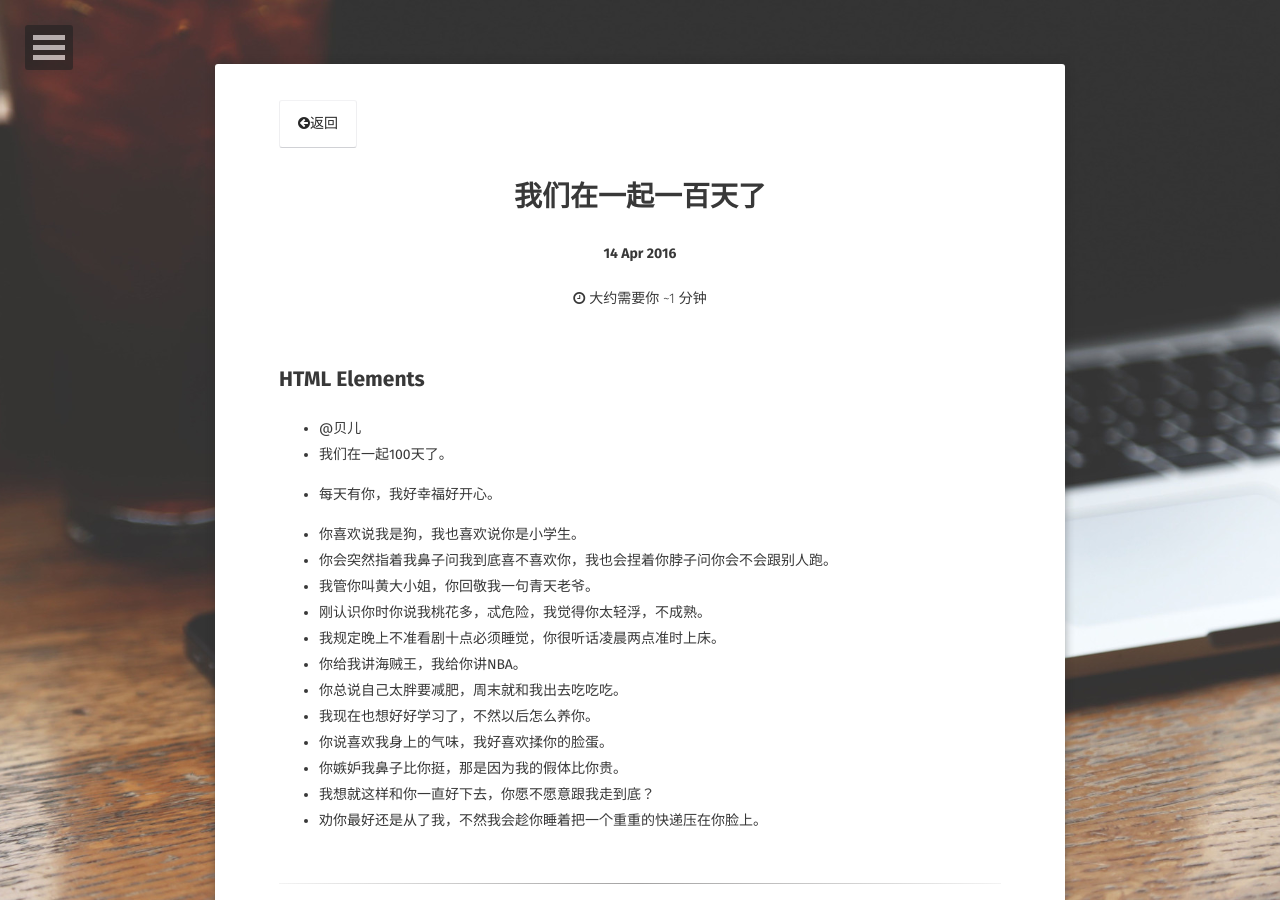
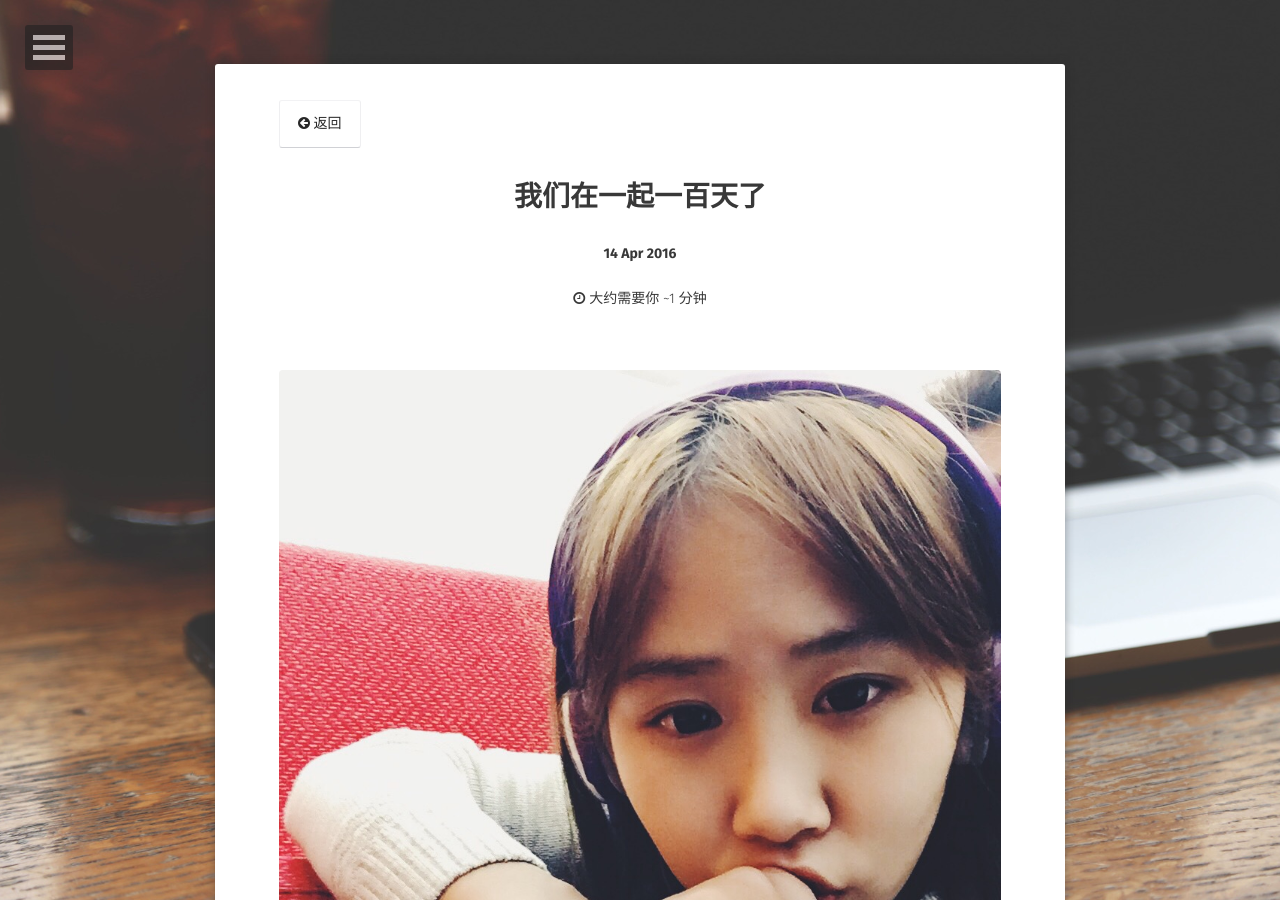
Before and after one commit to adrianzqt/adrianzqt.github.io, a Jekyll site: the page built from _posts/2016-4-14-we-together-100-days.md, in a window 1280 px wide and 900 px high. Built offline with Jekyll 4.4.1, drawn with Linux system fonts in a browser that asks for light colours; some web fonts are replaced.

Commit message:
Add image to last article

```diff
--- a/_layouts/post.html
+++ b/_layouts/post.html
@@ -17,7 +17,7 @@ layout: compress
             <div class="content">
                 <div class="text-left">
                   <a class="btn zoombtn" href="{{site.url}}/posts/">
-                      <i class="fa fa-arrow-circle-left">返回</i>
+                      <i class="fa fa-arrow-circle-left"> 返回</i>
                   </a>
                 </div>
                 <div class="post-title {% if page.feature %} feature {% endif %}">
--- a/_posts/2016-4-14-we-together-100-days.md
+++ b/_posts/2016-4-14-we-together-100-days.md
@@ -10,9 +10,13 @@ tag:
 comments: true
 ---
 
-## HTML Elements
+<figure>
+	<img src="{{ site.url }}/assets/img/galleries/100days.jpg">
+	<figcaption>我的小仙女.</figcaption>
+</figure>
 
-* @贝儿
+## @贝儿
+
 * 我们在一起100天了。
 * 每天有你，我好幸福好开心。
 
```
Also changed, not shown: assets/img/galleries/100days.jpg (added).
